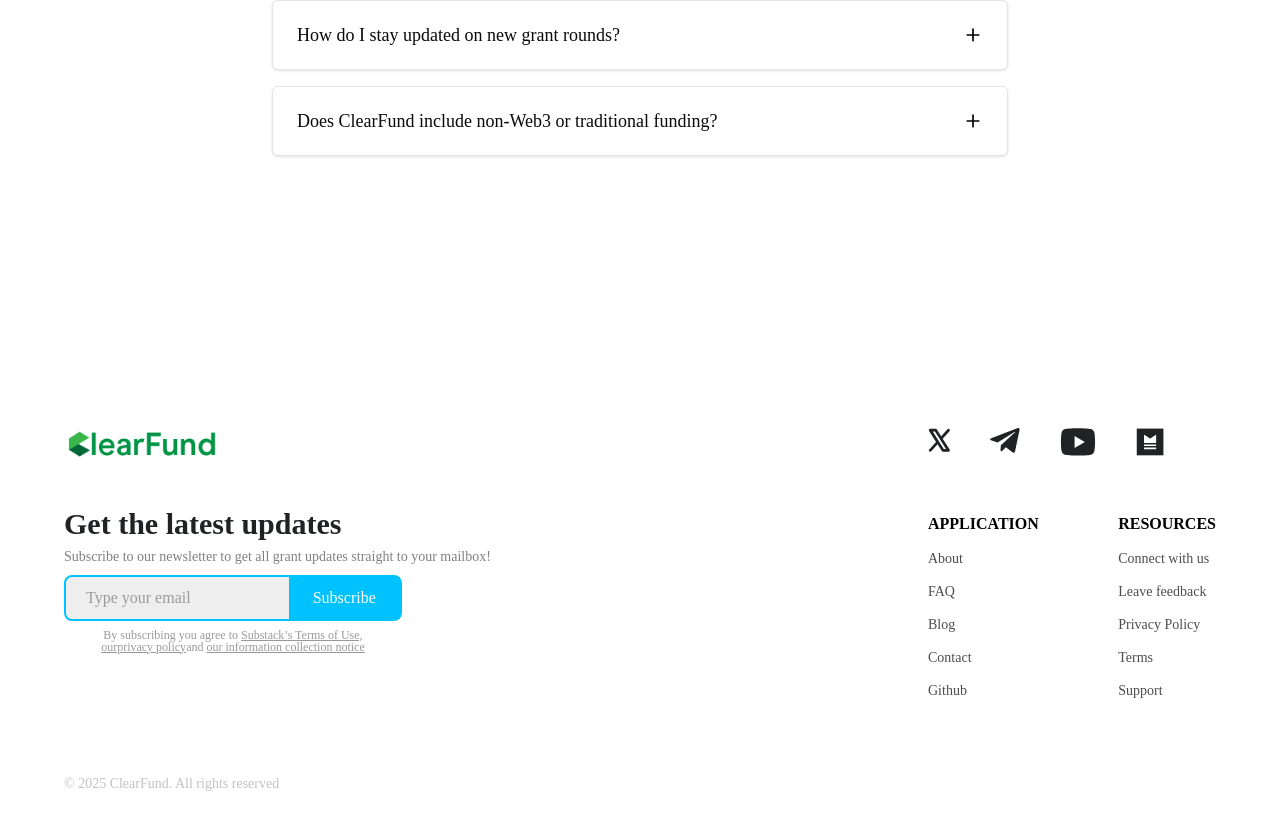
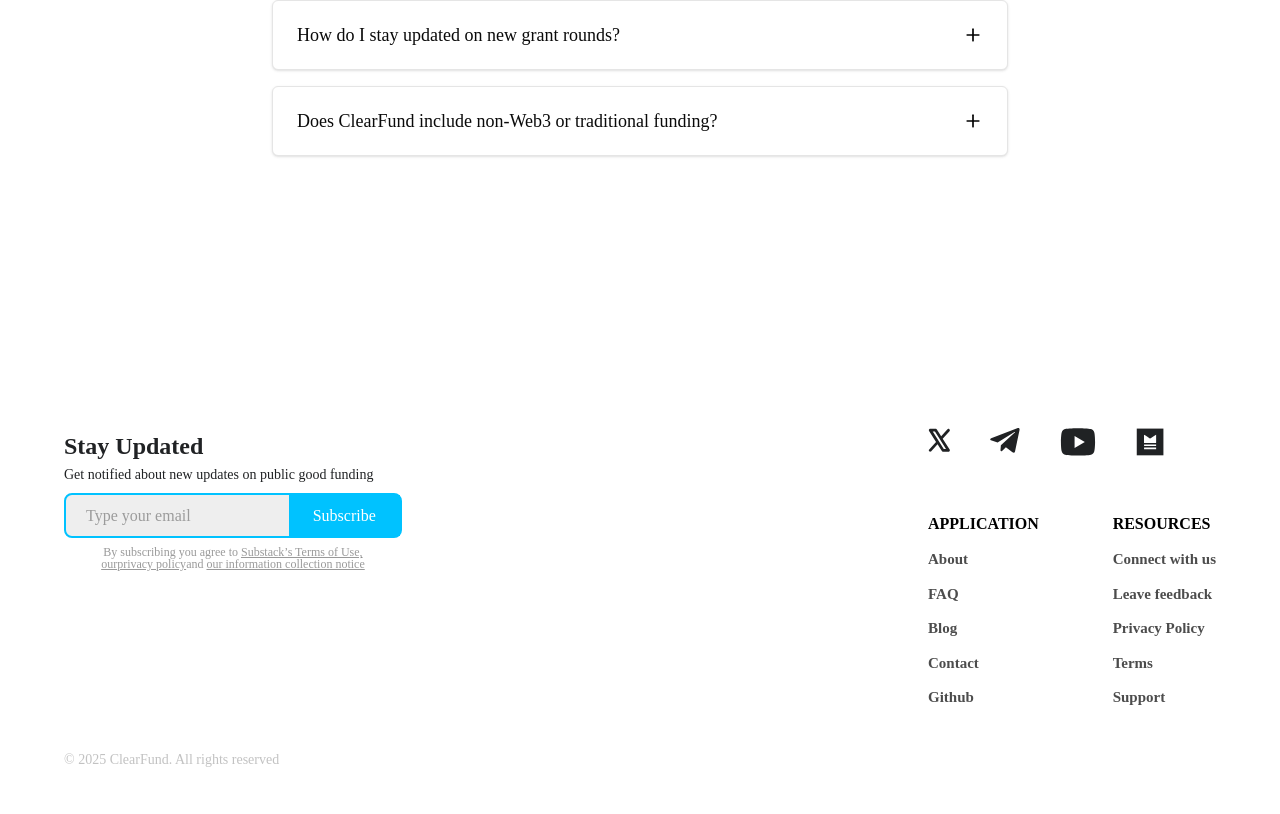
Before and after one commit to LighthouseL2/Clearfund, a Next.js app: page /faq in a window 1280 px wide. Shown: the part 1294-2108 px from the top of the page. After the commit the page ends 2084 px from the top, so only its background shows below. Built offline with nearby package versions, Linux system fonts and the light colour scheme; a web font is replaced by a local one.

Commit message:
redesigned login page

```diff
--- a/src/app/globals.css
+++ b/src/app/globals.css
@@ -130,6 +130,19 @@
   }
 }
 
+@theme {
+  --animate-up-down: upDown 1s linear infinite;
+
+  @keyframes upDown {
+    0%, 100% {
+      transform: translateX(0)
+    }
+    50% {
+      transform: translateX(-10px)
+    }
+  }
+}
+
 
 
 @layer base {
--- a/src/app/page.js
+++ b/src/app/page.js
@@ -57,10 +57,10 @@ export default function Home() {
                     Where web3 Grant <span className="text-white">History Lives</span>
                 </h1>
 
-                <p className="text-[26px] text-center md:w-1/2 font-sans  font-medium text-black/70
+                <p className="text-[22px] text-center md:w-[27.2rem] font-sans  font-semibold text-black/70
                     leading-[1.8rem]">
-                    Dive into a curated archive of past funding rounds. From who funded
-                    what to where the grants went.
+                    Dive into a curated archive of past funding rounds, from who
+                    funded what to where the grants went.
                 </p>
 
                 <Link href="/?route=login"
--- a/src/components/Footer.jsx
+++ b/src/components/Footer.jsx
@@ -37,13 +37,13 @@ const Footer = () => {
     <footer className="bg-white pt-[5%] px-[5%] pb-5 text-black">
         <div className="w-full  flex  justify-between flex-wrap">
             <div className="lg:w-2/3 w-full mt-10 md:mt-0">
-                <div className="w-[155px] relative flex items-center mb-10">
+                {/* <div className="w-[155px] relative flex items-center mb-10">
                     <a href=""><img src="/projectLogo.png" alt="logo" /></a>
-                </div>
+                </div> */}
 
-                <h2 className="text-[30px] font-sans text-[#202224] font-bold">Get the latest updates</h2>
-                <p className="mb-2 text-black/50 font-sans text-[14px]">
-                    Subscribe to our newsletter to get all grant updates straight to your mailbox!
+                <h2 className="text-[24px] font-sans text-[#202224] font-bold">Stay Updated</h2>
+                <p className="mb-2 text-[#202224] font-sans text-[14px]">
+                    Get notified about new updates on public good funding
                 </p>
                 <form className="border-2 border-[#00C2FF] h-[45.33984375px] rounded-md w-full sm:w-5/6 bg-[#EEEEEE]  md:w-4/6 lg:w-[44%] flex mb-2">
                     <input type="text" className="outline-none w-2/3 p-5 font-sans text-[16px] text-black/70 "
@@ -105,17 +105,17 @@ const Footer = () => {
                 <div className="flex justify-between ">
                     <div>
                         <h3 className="uppercase mb-3 font-sans font-bold text-[16px]">Application</h3>
-                        <ul className="space-y-3 font-sans text-black/70 text-[14px]">
-                            <li><Link className="font-sans font-medium hover:scale-105 transition-all block hover:text-[#198038]" href={"/about"}>
+                        <ul className="space-y-3 font-sans text-black/70 text-[15px]">
+                            <li><Link className="font-sans font-semibold hover:scale-105 transition-all block hover:text-[#198038]" href={"/about"}>
                                 About</Link></li>
-                            <li><Link className="font-sans font-medium hover:scale-105 transition-all block hover:text-[#198038]" href={"/faq"}>
+                            <li><Link className="font-sans font-semibold hover:scale-105 transition-all block hover:text-[#198038]" href={"/faq"}>
                                 FAQ</Link></li>
-                            <li><Link className="font-sans font-medium hover:scale-105 transition-all block hover:text-[#198038]" href={"https://clearfund.substack.com"} target="_blank">
+                            <li><Link className="font-sans font-semibold hover:scale-105 transition-all block hover:text-[#198038]" href={"https://clearfund.substack.com"} target="_blank">
                                 Blog</Link></li>
-                            <li><Link className="font-sans font-medium hover:scale-105 transition-all block hover:text-[#198038]" target="_blank" href={"https://docs.google.com/forms/d/e/1FAIpQLSen8RTa49H2W_8VUgX-Z-5i08LUjLf1x0Cey_1aB9dAs6qkFA/viewform?usp=header"}>
+                            <li><Link className="font-sans font-semibold hover:scale-105 transition-all block hover:text-[#198038]" target="_blank" href={"https://docs.google.com/forms/d/e/1FAIpQLSen8RTa49H2W_8VUgX-Z-5i08LUjLf1x0Cey_1aB9dAs6qkFA/viewform?usp=header"}>
                                 Contact
                             </Link></li>
-                            <li><Link className="font-sans font-medium hover:scale-105 transition-all block hover:text-[#198038]" target="_blank" href={"https://github.com/LighthouseL2/Clearfund"}>
+                            <li><Link className="font-sans font-semibold hover:scale-105 transition-all block hover:text-[#198038]" target="_blank" href={"https://github.com/LighthouseL2/Clearfund"}>
                                 Github
                             </Link></li>
                         </ul>
@@ -124,12 +124,12 @@ const Footer = () => {
 
                     <div>
                         <h3 className="uppercase mb-3 font-bold text-[16px] font-sans">RESOURCES </h3>
-                        <ul className="space-y-3 text-black/70 text-[14px]">
-                            <li><Link className="font-sans font-medium hover:scale-105 transition-all block hover:text-[#198038]" href={"/connect-with-us"}>Connect with us</Link></li>
-                            <li><Link className="font-sans font-medium hover:scale-105 transition-all block hover:text-[#198038]" target="_blank" href={"https://form.typeform.com/to/qJv3uhi8"}>Leave feedback</Link></li>
-                            <li><Link className="font-sans font-medium hover:scale-105 transition-all block hover:text-[#198038]" href={"/privacy-policy"}>Privacy Policy</Link></li>
-                            <li><Link className="font-sans font-medium hover:scale-105 transition-all block hover:text-[#198038]" href={"/terms"}>Terms</Link></li>
-                            <li><Link className="font-sans font-medium hover:scale-105 transition-all block hover:text-[#198038]" href={"/support"}>Support</Link></li>
+                        <ul className="space-y-3 text-black/70 text-[15px]">
+                            <li><Link className="font-sans font-semibold hover:scale-105 transition-all block hover:text-[#198038]" href={"/connect-with-us"}>Connect with us</Link></li>
+                            <li><Link className="font-sans font-semibold hover:scale-105 transition-all block hover:text-[#198038]" target="_blank" href={"https://form.typeform.com/to/qJv3uhi8"}>Leave feedback</Link></li>
+                            <li><Link className="font-sans font-semibold hover:scale-105 transition-all block hover:text-[#198038]" href={"/privacy-policy"}>Privacy Policy</Link></li>
+                            <li><Link className="font-sans font-semibold hover:scale-105 transition-all block hover:text-[#198038]" href={"/terms"}>Terms</Link></li>
+                            <li><Link className="font-sans font-semibold hover:scale-105 transition-all block hover:text-[#198038]" href={"/support"}>Support</Link></li>
                         </ul>
                     </div>
 
--- a/src/components/faq.jsx
+++ b/src/components/faq.jsx
@@ -57,7 +57,7 @@ const FaqSection = () => {
         <div className="flex lg:hidden justify-center items-center w-full mt-5">
             <Link href="/faq"
                 className="w-[202.19px] font-sans flex items-center justify-center font-semibold
-                    bg-[#198038] hover:bg-white transition-all hover:scale-105 text-white text-[16px] h-[52px] rounded-md" onClick={() => setOpen(!open)}>
+                    bg-[#198038] hover:bg-white transition-all hover:scale-105 hover:text-black text-white text-[16px] h-[52px] rounded-md" onClick={() => setOpen(!open)}>
                 Learn More
             </Link>
         </div>
--- a/src/components/hero.jsx
+++ b/src/components/hero.jsx
@@ -19,7 +19,7 @@ const HeroSection = ({open, setOpen, blur, setBlur}) => {
         <h1 className="mt-[103.5px] md:w-[53.8rem] text-4xl md:text-[64px] mb-10 font-extrabold font-sans">
           See Where Public Goods Funding Flows <span className='text-[#7CB53E]'>in Web3</span>
         </h1>
-        <p className="text-[20px] md:w-[50.55rem] mb-14 font-bold font-sans">
+        <p className="text-[20px] md:w-[50.55rem] mb-14 font-medium font-sans">
             ClearFund aggregates past funding data from leading
             Web3 grant platforms, solving the problem of fragmented information
             in decentralized public goods funding.
--- a/src/components/ui/dialog.jsx
+++ b/src/components/ui/dialog.jsx
@@ -66,7 +66,7 @@ function DialogContent({
         {showCloseButton && (
           <DialogPrimitive.Close
             data-slot="dialog-close"
-            className="ring-offset-background focus:ring-ring data-[state=open]:bg-accent data-[state=open]:text-muted-foreground absolute top-12 right-8 rounded-xs opacity-70 transition-opacity hover:opacity-100 focus:ring-2 focus:ring-offset-2 focus:outline-hidden disabled:pointer-events-none [&_svg]:pointer-events-none [&_svg]:shrink-0 [&_svg:not([class*='size-'])]:size-4">
+            className="ring-offset-background focus:ring-ring data-[state=open]:bg-accent data-[state=open]:text-muted-foreground absolute top-12 right-8 rounded-full opacity-70 transition-opacity hover:opacity-100 focus:ring-2 focus:ring-offset-2 focus:outline-hidden disabled:pointer-events-none [&_svg]:pointer-events-none [&_svg]:shrink-0 [&_svg:not([class*='size-'])]:size-4">
             <XIcon/>
             <span className="sr-only">Close</span>
           </DialogPrimitive.Close>
```
Also changed, not shown: src/components/LoginForm.js (+18 -23 lines), src/components/grantBox.jsx (+6 -3 lines).
